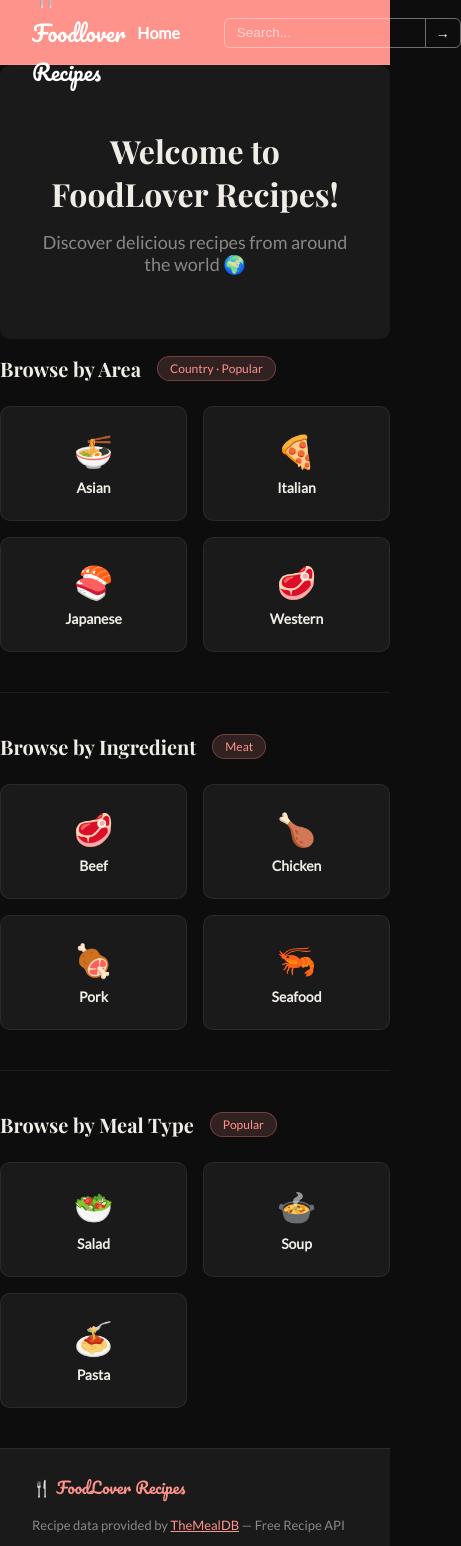
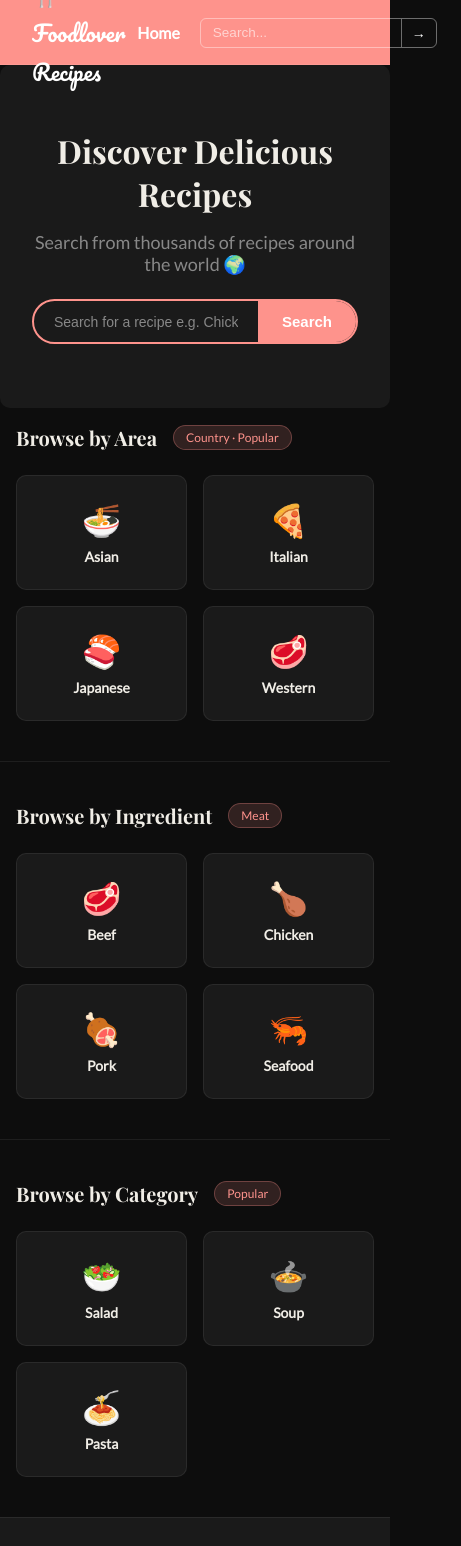
Before and after one commit to beca88/Foodlover-recipes, a React (Vite) app: page / in a window 390 px wide. Shown: the top 1546 px of the page, 461 px wide, since content can reach past the window. Built offline with nearby package versions, Linux system fonts and the light colour scheme; a web font is replaced by a local one.

Commit message:
Add Spinner, ErrorMessage component, detailpage-css updated.

```diff
--- a/src/App.css
+++ b/src/App.css
@@ -5,6 +5,7 @@
   --text: #f0ede6;
   --text-muted: #888;
   --accent: #FE938C;
+  --accent-dim: #e07870;
   --border: rgba(255,255,255,0.07);
   --border-hover: rgba(255,255,255,0.14);
   --radius: 10px;
@@ -143,6 +144,7 @@ a { text-decoration: none; color: inherit; }
 }
 
 .section-header {
+  padding-left: 1rem;
   display: flex;
   align-items: center;
   gap: 1rem;
@@ -169,6 +171,7 @@ a { text-decoration: none; color: inherit; }
   display: grid;
   grid-template-columns: repeat(auto-fill, minmax(140px, 1fr));
   gap: 1rem;
+  margin: 1rem;
 }
 
 .browse-card {
@@ -243,11 +246,10 @@ a { text-decoration: none; color: inherit; }
   font-size: 14px;
 }
 .back-btn:hover { background: rgba(255,255,255,0.05); }
-.detail-inner { display: flex; gap: 2rem; flex-wrap: wrap; }
-.detail-img { width: 300px; border-radius: var(--radius); object-fit: cover; }
+
 .detail-info { flex: 1; min-width: 280px; }
 .detail-title { font-family: var(--font-display); margin-bottom: 0.5rem; color: var(--text); }
-.detail-meta { color: var(--text-muted); margin-bottom: 1.5rem; }
+.detail-meta { color: var(--accent); margin-bottom: 1rem; }
 .detail-instructions { color: var(--text-muted); line-height: 1.8; font-size: 14px; }
 
 /* ── Status messages ───────────────────────────────── */
@@ -305,3 +307,219 @@ a { text-decoration: none; color: inherit; }
   font-size: 12px;
   color: var(--text-muted);
 }
+
+/* ── Ingredients list ──────────────────────────────── */
+.detail-section-title {
+  font-family: var(--font-display);
+  font-size: 18px;
+  color: var(--text);
+  margin: 1.5rem 0 0.75rem;
+  padding-bottom: 0.4rem;
+  border-bottom: 1px solid var(--border);
+}
+
+.ingredients-list {
+  list-style: none;
+  display: flex;
+  flex-direction: column;
+  gap: 0.5rem;
+  margin-bottom: 1rem;
+}
+
+.ingredient-item {
+  display: flex;
+  gap: 1rem;
+  font-size: 14px;
+  padding: 6px 0;
+  border-bottom: 1px solid var(--border);
+}
+
+.ingredient-measure {
+  color: #FE938C;
+  font-weight: 600;
+  min-width: 80px;
+}
+
+.ingredient-name {
+  color: var(--text);
+}
+
+/* ── Hero search bar ───────────────────────────────── */
+.hero-search-form {
+  display: flex;
+  align-items: center;
+  margin: 1.5rem auto 0;
+  width: 100%;
+  max-width: 500px;
+  border: 2px solid var(--accent);
+  border-radius: 99px;
+  overflow: hidden;
+  background: #1a1a1a;
+}
+
+.hero-search-input {
+  flex: 1;
+  background: transparent;
+  border: none;
+  outline: none;
+  padding: 12px 20px;
+  font-size: 14px;
+  color: var(--text);
+}
+
+.hero-search-input::placeholder {
+  color: var(--text-muted);
+}
+
+.hero-search-btn {
+  background: var(--accent);
+  border: none;
+  padding: 12px 24px;
+  color: #fff;
+  font-size: 15px;
+  font-weight: 600;
+  cursor: pointer;
+  transition: background 0.15s;
+  white-space: nowrap;
+}
+
+.hero-search-btn:hover {
+  background: var(--accent-dim);
+}
+
+/* ── Spinner ───────────────────────────────────────── */
+.spinner-wrapper {
+  display: flex;
+  flex-direction: column;
+  align-items: center;
+  justify-content: center;
+  padding: 4rem 2rem;
+  gap: 1rem;
+}
+
+.spinner {
+  width: 44px;
+  height: 44px;
+  border: 4px solid var(--border-hover);
+  border-top-color: var(--accent);
+  border-radius: 50%;
+  animation: spin 0.8s linear infinite;
+}
+
+@keyframes spin {
+  to { transform: rotate(360deg); }
+}
+
+.spinner-msg {
+  color: var(--text-muted);
+  font-size: 14px;
+}
+
+/* ── Error message ─────────────────────────────────── */
+.error-wrapper {
+  display: flex;
+  flex-direction: column;
+  align-items: center;
+  justify-content: center;
+  padding: 4rem 2rem;
+  gap: 0.75rem;
+  text-align: center;
+}
+
+.error-icon {
+  font-size: 2.5rem;
+}
+
+.error-msg {
+  color: var(--text-muted);
+  font-size: 15px;
+  max-width: 400px;
+  line-height: 1.6;
+}
+
+/* ── Detail layout ─────────────────────────────────── */
+.detail-img-wrapper {
+  width: 100%;
+  position: relative;
+}
+
+.detail-img {
+  width: 100%;
+  border-radius: var(--radius);
+  object-fit: cover;
+  display: block;
+}
+
+/* ── Instructions full width below ─────────────────── */
+.detail-instructions-section {
+  margin-top: 2rem;
+}
+
+.instructions-list {
+  list-style: none;
+  display: flex;
+  flex-direction: column;
+  gap: 1rem;
+  margin-top: 0.5rem;
+}
+
+.instruction-step {
+  display: flex;
+  gap: 1rem;
+  align-items: flex-start;
+  padding: 0;
+
+}
+
+
+.step-text {
+  color: var(--text-muted);
+  font-size: 14px;
+  line-height: 1.7;
+  flex: 1;
+}
+
+/* ── Desktop: image same height as ingredients ──────── */
+@media (min-width: 600px) {
+  .detail-inner {
+    display: flex;
+    flex-direction: row;
+    align-items: stretch;
+    gap: 2rem;
+  }
+
+  .detail-img-wrapper {
+    width: 300px;
+    flex-shrink: 0;
+  }
+
+  .detail-img {
+    width: 100%;
+    height: 100%;
+    object-fit: cover;
+  }
+
+  .detail-info {
+    flex: 1;
+    overflow-y: auto;
+  }
+}
+
+@media (min-width: 900px) {
+  .detail-img-wrapper { width: 350px; }
+}
+
+/* ── Mobile responsive ─────────────────────────────── */
+@media (max-width: 600px) {
+  .detail-inner {
+    flex-direction: column;
+  }
+
+  .detail-img {
+    width: 100%;
+    max-height: 280px;
+  }
+
+  .nav { gap: 0.5rem; }
+  .footer-inner { flex-direction: column; text-align: center; }
+}
--- a/src/App.jsx
+++ b/src/App.jsx
@@ -1,28 +1,58 @@
-import { BrowserRouter, Routes, Route } from "react-router-dom";
-import Header from "./components/Header";
-import Footer from "./components/Footer";
+import { createBrowserRouter, RouterProvider, useRouteError } from "react-router-dom";
+import Layout from "./components/Layout";
 import Home from "./components/pages/Home";
 import SearchResults from "./components/pages/SearchResults";
 import RecipeDetail from "./components/pages/RecipeDetail";
+import ErrorMessage from "./components/ErrorMessage";
 import "./App.css";
 
-function App() {
+// ── Recipe loader ───────────────────────────────────
+async function fetchRecipeLoader({ params }) {
+  const res = await fetch(
+    `https://www.themealdb.com/api/json/v1/1/lookup.php?i=${params.id}`
+  );
+  if (!res.ok) {
+    throw new Response("Failed to load recipe", { status: 500 });
+  }
+  const data = await res.json();
+  if (!data.meals) {
+    throw new Response("Recipe not found", { status: 404 });
+  }
+  return data.meals[0];
+}
+
+// ── Error boundary ──────────────────────────────────
+function RouteError() {
+  const error = useRouteError();
+  const message = error?.status === 404
+    ? "Recipe not found. It may have been removed."
+    : "Failed to load recipe. Please check your connection.";
+
   return (
-    <BrowserRouter>
-      <div className="page">
-        <Header />
-        <main className="main">
-          <Routes>
-            <Route path="/" element={<Home />}/>
-            <Route path="/search" element={<SearchResults />} />
-            <Route path="/recipe/:id" element={<RecipeDetail />} />
-          </Routes>
-        </main>
-        <Footer />
-      </div>
-    </BrowserRouter>
-
+    <div style={{ padding: "2rem" }}>
+      <ErrorMessage message={message} />
+    </div>
   );
 }
 
-export default App;
+// ── Router ──────────────────────────────────────────
+const router = createBrowserRouter([
+  {
+    element: <Layout />,
+    errorElement: <RouteError />, // ← catches root level errors
+    children: [
+      { index: true, element: <Home /> },
+      { path: "search", element: <SearchResults /> },
+      {
+        path: "recipe/:id",
+        element: <RecipeDetail />,
+        loader: fetchRecipeLoader,
+        errorElement: <RouteError />
+      },
+    ],
+  },
+]);
+
+export default function App() {
+  return <RouterProvider router={router} />;
+}
--- /dev/null
+++ b/src/components/ErrorMessage.jsx
@@ -0,0 +1,8 @@
+export default function ErrorMessage({ message = "Something went wrong. Please try again." }) {
+  return (
+    <div className="error-wrapper">
+      <span className="error-icon">⚠️</span>
+      <p className="error-msg">{message}</p>
+    </div>
+  );
+}
--- /dev/null
+++ b/src/components/Layout.jsx
@@ -0,0 +1,15 @@
+import { Outlet } from "react-router-dom";
+import Header from "./Header";
+import Footer from "./Footer";
+
+export default function Layout() {
+  return (
+    <div className="page">
+      <Header />
+      <main className="main">
+        <Outlet /> {/* renders the current page here */}
+      </main>
+      <Footer />
+    </div>
+  );
+}
--- /dev/null
+++ b/src/components/Spinner.jsx
@@ -0,0 +1,8 @@
+export default function Spinner({ message = "Loading..." }) {
+  return (
+    <div className="spinner-wrapper">
+      <div className="spinner" />
+      <p className="spinner-msg">{message}</p>
+    </div>
+  );
+}
--- a/src/components/pages/Home.jsx
+++ b/src/components/pages/Home.jsx
@@ -1,4 +1,17 @@
+import { useState } from "react";
+import { useNavigate } from "react-router-dom";
+
 export default function Home() {
+  const [query, setQuery] = useState("");
+  const navigate = useNavigate();
+
+  function handleSearch(e) {
+    e.preventDefault();
+    if (query.trim()) {
+      navigate(`/search?q=${encodeURIComponent(query.trim())}`);
+    }
+  }
+
   const areas = [
     { name: "Asian", emoji: "🍜" },
     { name: "Italian", emoji: "🍕" },
@@ -13,7 +26,6 @@ const ingredients = [
     { name: "Seafood", emoji: "🦐" },
   ];
 
-
   const vegetarian = [
     { name: "Salad", emoji: "🥗" },
     { name: "Soup", emoji: "🍲" },
@@ -23,15 +35,29 @@ const ingredients = [
   return (
     <div className="home">
 
-      {/* ── Greeting / Hero ─────────────────────────── */}
+      {/* ── Hero ──────────────────────────────────── */}
       <section className="hero">
-        <h1 className="hero-title">Welcome to FoodLover Recipes!</h1>
+        <h1 className="hero-title">
+          Discover <span>Delicious</span> Recipes
+        </h1>
         <p className="hero-tagline">
-          Discover delicious recipes from around the world 🌍
+          Search from thousands of recipes around the world 🌍
         </p>
+
+        {/* Hero search bar */}
+        <form onSubmit={handleSearch} className="hero-search-form">
+          <input
+            type="text"
+            value={query}
+            onChange={(e) => setQuery(e.target.value)}
+            placeholder="Search for a recipe e.g. Chicken..."
+            className="hero-search-input"
+          />
+          <button type="submit" className="hero-search-btn">Search</button>
+        </form>
       </section>
 
-      {/* ── Browse by Area ──────────────────────────── */}
+      {/* ── Browse by Area ──────────────────────── */}
       <section className="browse-section">
         <div className="section-header">
           <h2 className="section-title">Browse by Area</h2>
@@ -49,7 +75,7 @@ const ingredients = [
 
       <div className="divider" />
 
-      {/* ── Browse by Ingredient ────────────────────── */}
+      {/* ── Browse by Ingredient ─────────────────── */}
       <section className="browse-section">
         <div className="section-header">
           <h2 className="section-title">Browse by Ingredient</h2>
@@ -67,10 +93,10 @@ const ingredients = [
 
       <div className="divider" />
 
-      {/* ── Browse by Meal Type ────────────────────── */}
+      {/* ── Browse by Category ───────────────────── */}
       <section className="browse-section">
         <div className="section-header">
-          <h2 className="section-title">Browse by Meal Type</h2>
+          <h2 className="section-title">Browse by Category</h2>
           <span className="section-tag">Popular</span>
         </div>
         <div className="browse-grid">
--- a/src/components/pages/RecipeDetail.jsx
+++ b/src/components/pages/RecipeDetail.jsx
@@ -1,40 +1,72 @@
-import { useEffect, useState } from "react";
-import { useParams, useNavigate } from "react-router-dom";
+import { useLoaderData, useNavigate } from "react-router-dom";
 
 export default function RecipeDetail() {
-  const { id } = useParams(); // gets the :id from the URL
-  const [meal, setMeal] = useState(null);
-  const [loading, setLoading] = useState(true);
+  const meal = useLoaderData();
   const navigate = useNavigate();
 
-  useEffect(() => {
-    async function fetchMeal() {
-      const res = await fetch(
-        `https://www.themealdb.com/api/json/v1/1/lookup.php?i=${id}`
-      );
-      const data = await res.json();
-      setMeal(data.meals[0]);
-      setLoading(false);
-    }
+  // ── Build ingredients list ──────────────────────────
+  const ingredients = Array.from({ length: 20 }, (_, i) => i + 1)
+    .map(i => ({
+      ingredient: meal[`strIngredient${i}`],
+      measure: meal[`strMeasure${i}`],
+    }))
+    .filter(item => item.ingredient && item.ingredient.trim() !== "");
 
-    fetchMeal();
-  }, [id]);
-
-  if (loading) return <p className="status-msg">Loading recipe...</p>;
-  if (!meal) return <p className="status-msg">Recipe not found.</p>;
+  // ── Split instructions into steps by line break ─────
+  const steps = meal.strInstructions
+    .split(/\r\n|\n|\r/)             // split by line breaks
+    .map(step => step.trim())        // remove extra spaces
+    .filter(step => step.length > 0); // remove empty lines
 
   return (
     <div className="detail-page">
+
+      {/* ── Back button ─────────────────────────── */}
       <button className="back-btn" onClick={() => navigate(-1)}>← Back</button>
+
+      {/* ── Top section: image + ingredients ────── */}
       <div className="detail-inner">
-        <img src={meal.strMealThumb} alt={meal.strMeal} className="detail-img" />
+
+        {/* Left: image */}
+        <div className="detail-img-wrapper">
+          <img
+            src={meal.strMealThumb}
+            alt={meal.strMeal}
+            className="detail-img"
+          />
+        </div>
+
+        {/* Right: name + meta + ingredients */}
         <div className="detail-info">
           <h1 className="detail-title">{meal.strMeal}</h1>
-          <p className="detail-meta">{meal.strCategory} — {meal.strArea}</p>
-          <h3>Instructions</h3>
-          <p className="detail-instructions">{meal.strInstructions}</p>
+          <p className="detail-meta">Category - {meal.strCategory}</p>
+           <p className="detail-meta">Area - {meal.strArea}</p>
+          <h2 className="detail-section-title">Ingredients</h2>
+          <ul className="ingredients-list">
+            {ingredients.map((item, index) => (
+              <li key={index} className="ingredient-item">
+                <span className="ingredient-measure">{item.measure}</span>
+                <span className="ingredient-name">{item.ingredient}</span>
+              </li>
+            ))}
+          </ul>
         </div>
+
       </div>
+
+      {/* ── Instructions - full width below ─────── */}
+      <div className="detail-instructions-section">
+        <h2 className="detail-section-title">Instructions</h2>
+        <ol className="instructions-list">
+          {steps.map((step, index) => (
+            <li key={index} className="instruction-step">
+
+              <p className="step-text">{step}</p>
+            </li>
+          ))}
+        </ol>
+      </div>
+
     </div>
   );
 }
--- a/src/components/pages/SearchResults.jsx
+++ b/src/components/pages/SearchResults.jsx
@@ -1,28 +1,43 @@
-import { useEffect,useState } from "react";
+import { useEffect, useState } from "react";
 import { useSearchParams, useNavigate } from "react-router-dom";
+import Spinner from "../Spinner";
+import ErrorMessage from "../ErrorMessage";
 
 export default function SearchResults() {
-    const[dsearchParams]=useSearchParams();
-    const query = searchParams.get("q");
+  const [searchParams] = useSearchParams();
+  const query = searchParams.get("q");
   const [meals, setMeals] = useState([]);
   const [loading, setLoading] = useState(true);
+  const [error, setError] = useState(null);
   const navigate = useNavigate();
 
+  useEffect(() => {
+    if (!query) return;
 
-useEffect(() => {
-    async function fetchMeals(){
-        setLoading(true);
-        const res = await fetch(
-            `https://www.themealdb.com/api/json/v1/1/search.php?s=${query}`
-        );
-        const data = await res.json();
-    setMeals(data.meals || []);
-    setLoading(false);
-    }
+    setLoading(true);
+    setError(null);
 
-      if (query) fetchMeals();
-  }, [query]); // re-runs every time query changes
+    fetch(`https://www.themealdb.com/api/json/v1/1/search.php?s=${query}`)
+      .then(res => {
+        if (!res.ok) throw new Error("Failed to fetch recipes");
+        return res.json();
+      })
+      .then(data => {
+        setMeals(data.meals ? data.meals : []);
+      })
+      .catch(err => {
+        console.error("Error fetching recipes:", err);
+        setError("Unable to fetch recipes. Please check your connection and try again.");
+        setMeals([]);
+      })
+      .finally(() => setLoading(false));
+  }, [query]);
 
+  if (loading) return <Spinner message="Searching for recipes..." />;
+  if (error) return <ErrorMessage message={error} />;
+  if (meals.length === 0) return (
+    <p className="status-msg">😕 No recipes found for "{query}". Try a different keyword!</p>
+  );
 
   return (
     <div className="results-page">
```
Lines whose indentation alone changed are shown as unchanged.
